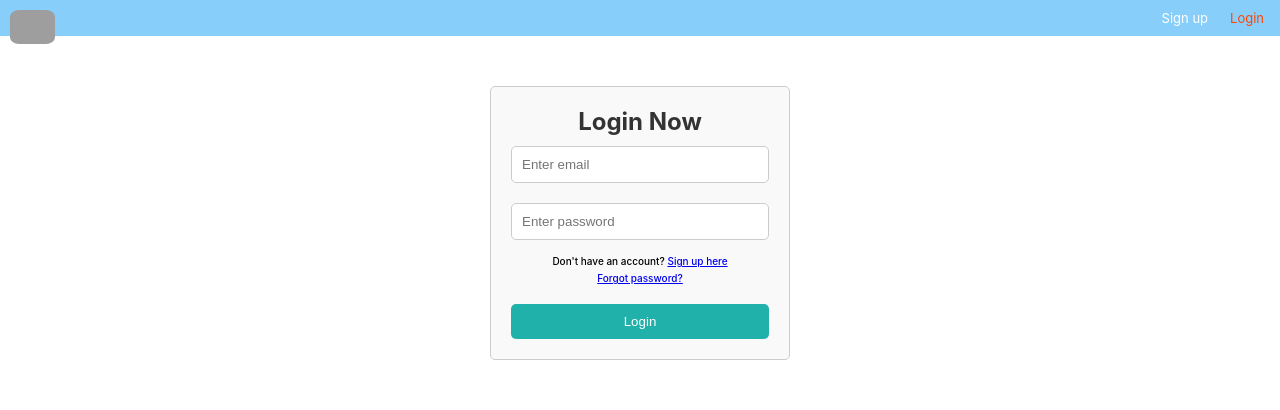
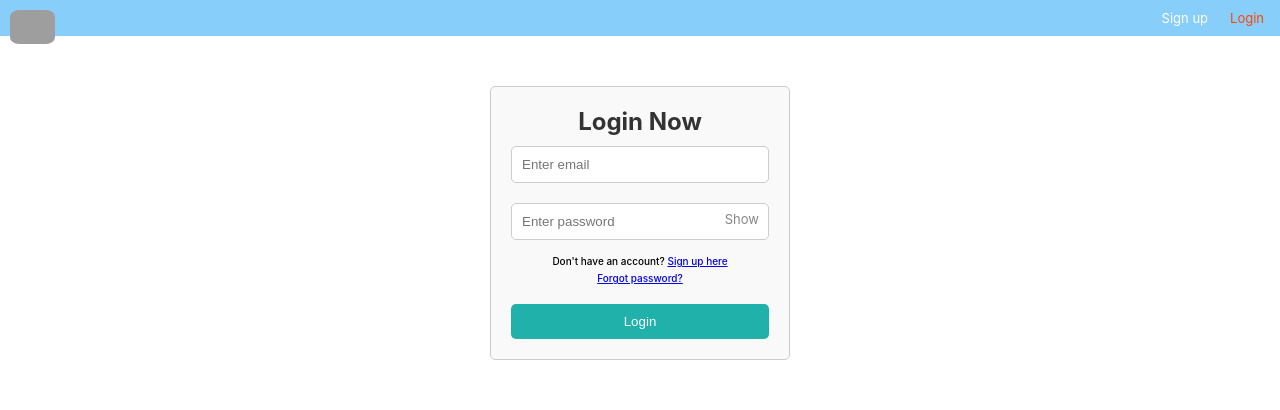
Before and after one commit to sjana98/e-dashboard-react-frontend, a React (Create React App) app: page /login in a window 1280 px wide. Shown: the top 410 px of the page. Built offline with nearby package versions, Linux system fonts and the light colour scheme; grey boxes are pictures that could not be loaded; the HTML template or start-up script is replaced by a standard one.

Commit message:
Password show & hide handle with toggle text in login and sign up page

```diff
--- a/src/App.css
+++ b/src/App.css
@@ -62,6 +62,7 @@ html {
   border: 1px solid #ccc;
   border-radius: 5px;
   background-color: #f9f9f9;
+  position: relative;
 
   & h2 {
     text-align: center;
@@ -97,6 +98,26 @@ html {
     font-size: x-small ;
     font-weight: 500;
     text-align: center;
+  }
+
+  .password-show-hide-text{
+    position: absolute;
+    right: 30px;
+    bottom: 114.5px;
+    font-size: small;
+    color: #888;
+    cursor: pointer;
+  }
+  .password-show-hide-text{
+    position: absolute;
+    right: 30px;
+    bottom: 114.5px;
+    font-size: small;
+    color: #888;
+    cursor: pointer;
+  }
+  .login-page-password{
+    bottom: 132.5px;
   }
 }
 .Form-Container button:hover {
--- a/src/components/Login.jsx
+++ b/src/components/Login.jsx
@@ -6,6 +6,7 @@ function Login() {
 
     const [email, setUserEmail] = useState("");
     const [password, setUserPassword] = useState("");
+    const [passwordShow, setPasswordShow] = useState(false);
     const navigate = useNavigate();
 
     // Login page restrict, for loged in user
@@ -36,7 +37,7 @@ function Login() {
                 navigate("/");
             };
         } catch (error) {
-            alert("Valid email and password require for login!!");
+            alert("Registered email and password require for login!!");
             console.error(error);
         };
     };
@@ -45,10 +46,21 @@ function Login() {
         <>
             <div className="Form-Container">
                 <h2>Login Now</h2>
+
                 <input type="text" placeholder='Enter email' className='inputField' value={email} onChange={(e) => setUserEmail(e.target.value)} />
-                <input type="password" placeholder='Enter password' className='inputField' value={password} onChange={(e) => setUserPassword(e.target.value)} />
+
+                {/* Password show & hide handle with toggle text */}
+                <input type={(!passwordShow && "password") || (passwordShow && "text")} placeholder='Enter password' className='inputField' value={password} onChange={(e) => setUserPassword(e.target.value)} />
+                {/* On click state change of passwordShow */}
+                <span onClick={()=>setPasswordShow((pre)=>(!pre))} className='password-show-hide-text login-page-password'>
+                    {passwordShow && "Hide"}
+                    {!passwordShow && "Show"}
+                </span>
+
                 <p>Don't have an account? <Link to="/signup"> Sign up here</Link></p>
+
                 <p> <Link to="/password_update"> Forgot password?</Link></p>
+
                 <button type='submit' onClick={handleLogin}>Login</button>
             </div>
         </>
--- a/src/components/SignUp.jsx
+++ b/src/components/SignUp.jsx
@@ -7,6 +7,7 @@ function SignUp() {
   const [name, setName] = useState("");
   const [email, setEmail] = useState("");
   const [password, setPassword] = useState("");
+  const [passwordShow, setPasswordShow] = useState(false);
   const [errorMsg, setErrorMsg] = useState(false);
   const navigate = useNavigate();
 
@@ -59,8 +60,14 @@ function SignUp() {
         <input className='inputField' type="text" placeholder='Enter your email' value={email} onChange={(e) => setEmail(e.target.value)} />
         {errorMsg && !email && <span className='validationText'>Enter your email!! </span>}
 
-        <input className='inputField' type="password" placeholder='Enter password at least 6 digit' value={password} onChange={(e) => setPassword(e.target.value)} />
+        {/* Password show & hide handle with toggle text */}
+        <input className='inputField' type={(!passwordShow && "password") || (passwordShow && "text")} placeholder='Enter password at least 6 digit' value={password} onChange={(e) => setPassword(e.target.value)} />
         {errorMsg && !password && <span className='validationText'>Enter password!! </span>}
+        {/* On click state change of passwordShow */}
+        <span onClick={() => setPasswordShow((pre) => (!pre))} className='password-show-hide-text'>
+          {passwordShow && "Hide"}
+          {!passwordShow && "Show"}
+        </span>
 
         <p>Already have an account? <Link to="/login"> Login here</Link></p>
         <button type='submit' onClick={collectData}>Sign Up</button>
```
